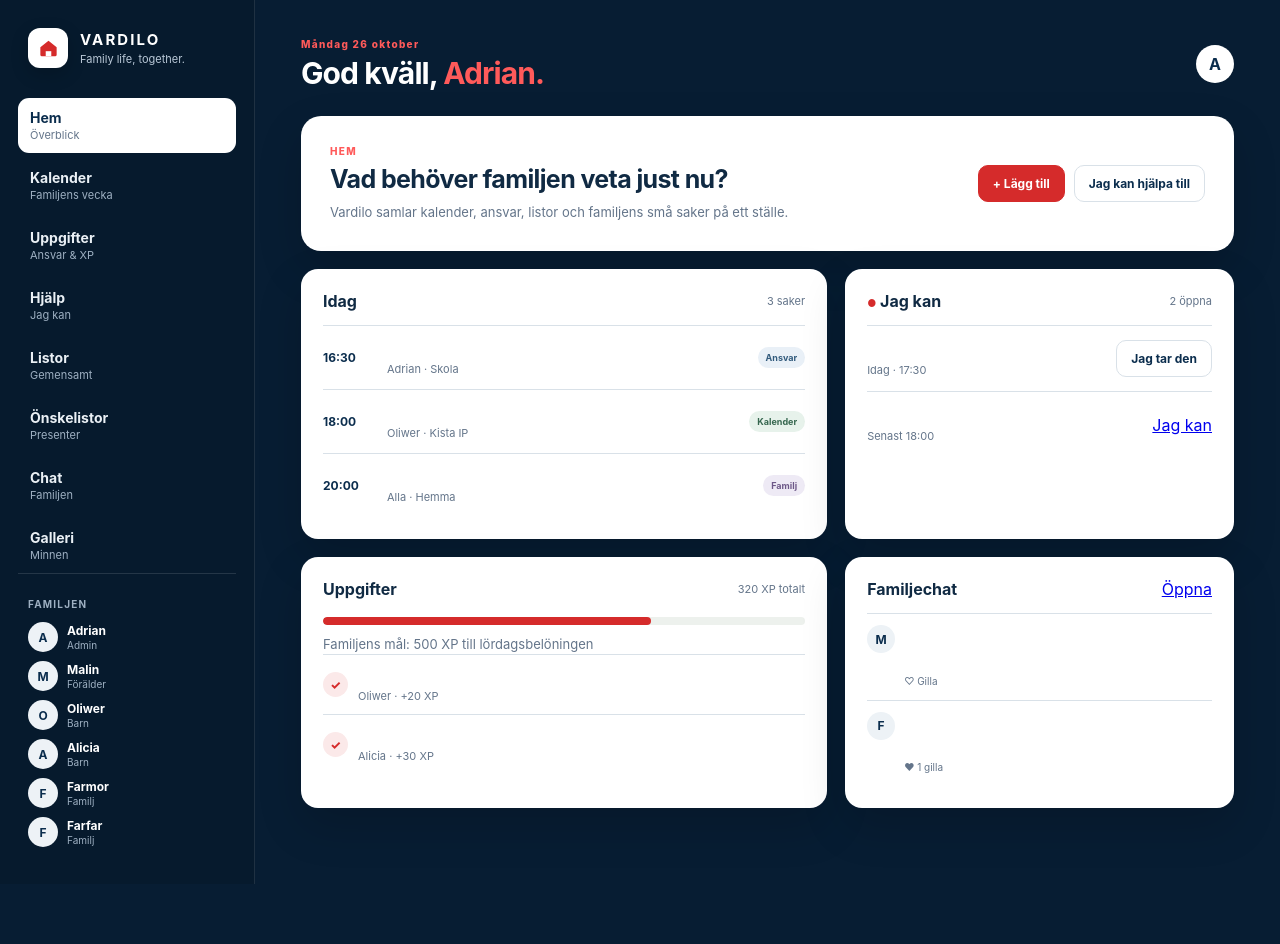
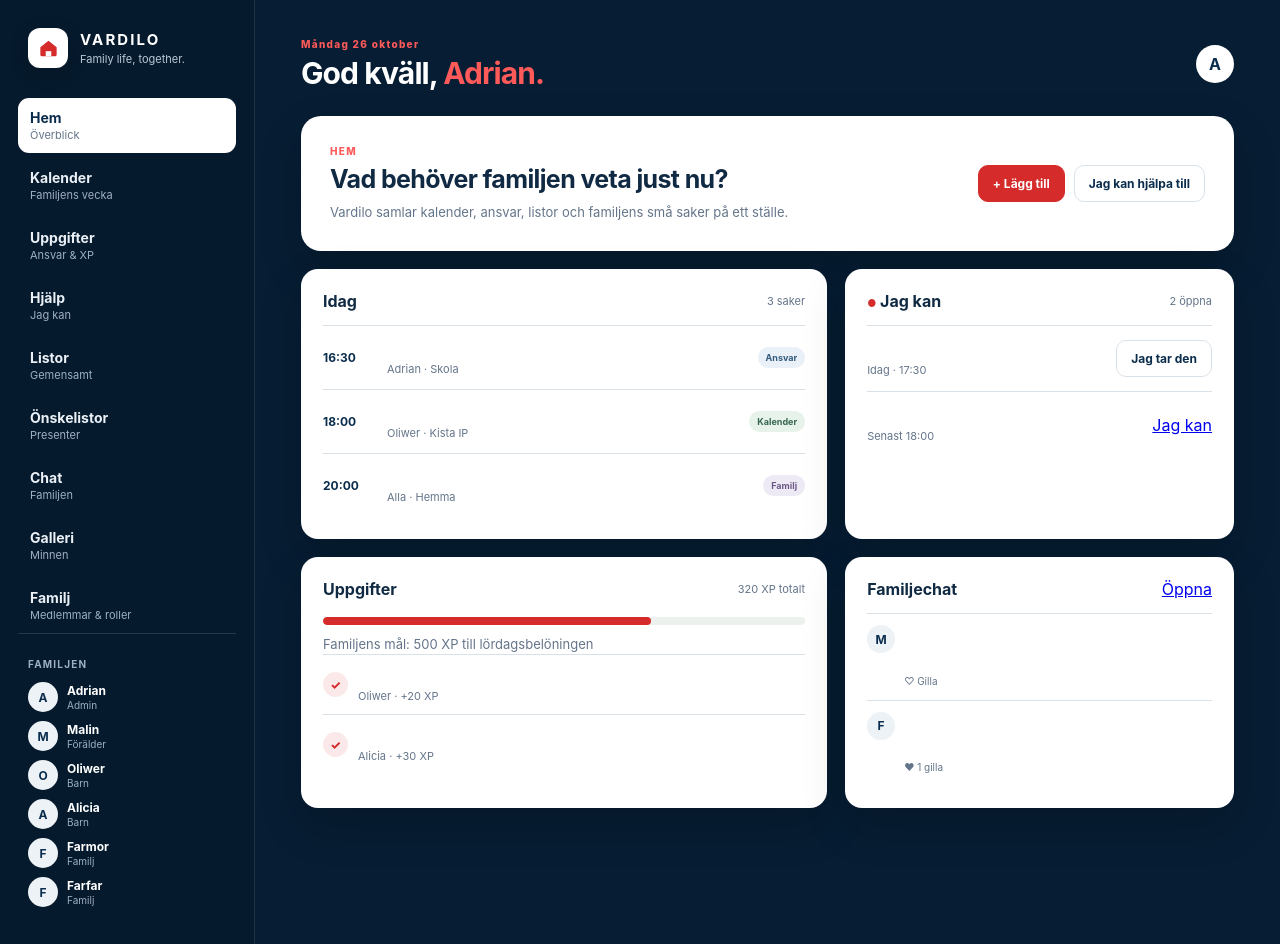
Before and after one commit to AdrianAmbjorn/Vardilo, a Next.js app: page / in a window 1280 px wide. Before the commit the page ends 884 px from the top, so only its background shows below. Built offline with nearby package versions, Linux system fonts and the light colour scheme.

Commit message:
Add family management to main navigation

```diff
--- a/app/page.tsx
+++ b/app/page.tsx
@@ -14,6 +14,7 @@ const navItems = [
   ["Önskelistor", "Presenter", "/onskelistor"],
   ["Chat", "Familjen", "/chat"],
   ["Galleri", "Minnen", "/galleri"],
+  ["Familj", "Medlemmar & roller", "/familj/admin"],
 ];
 
 const family = [
```
